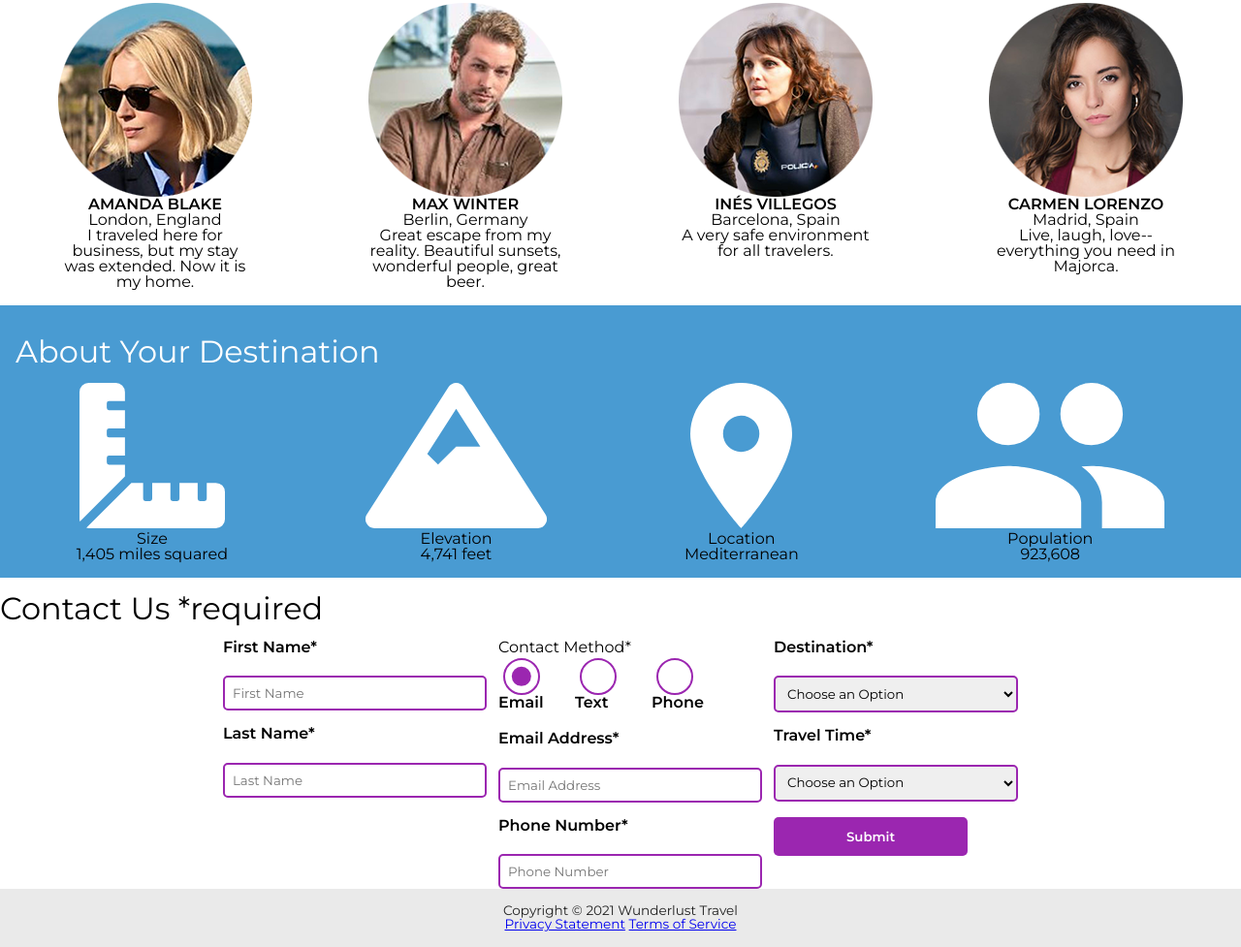
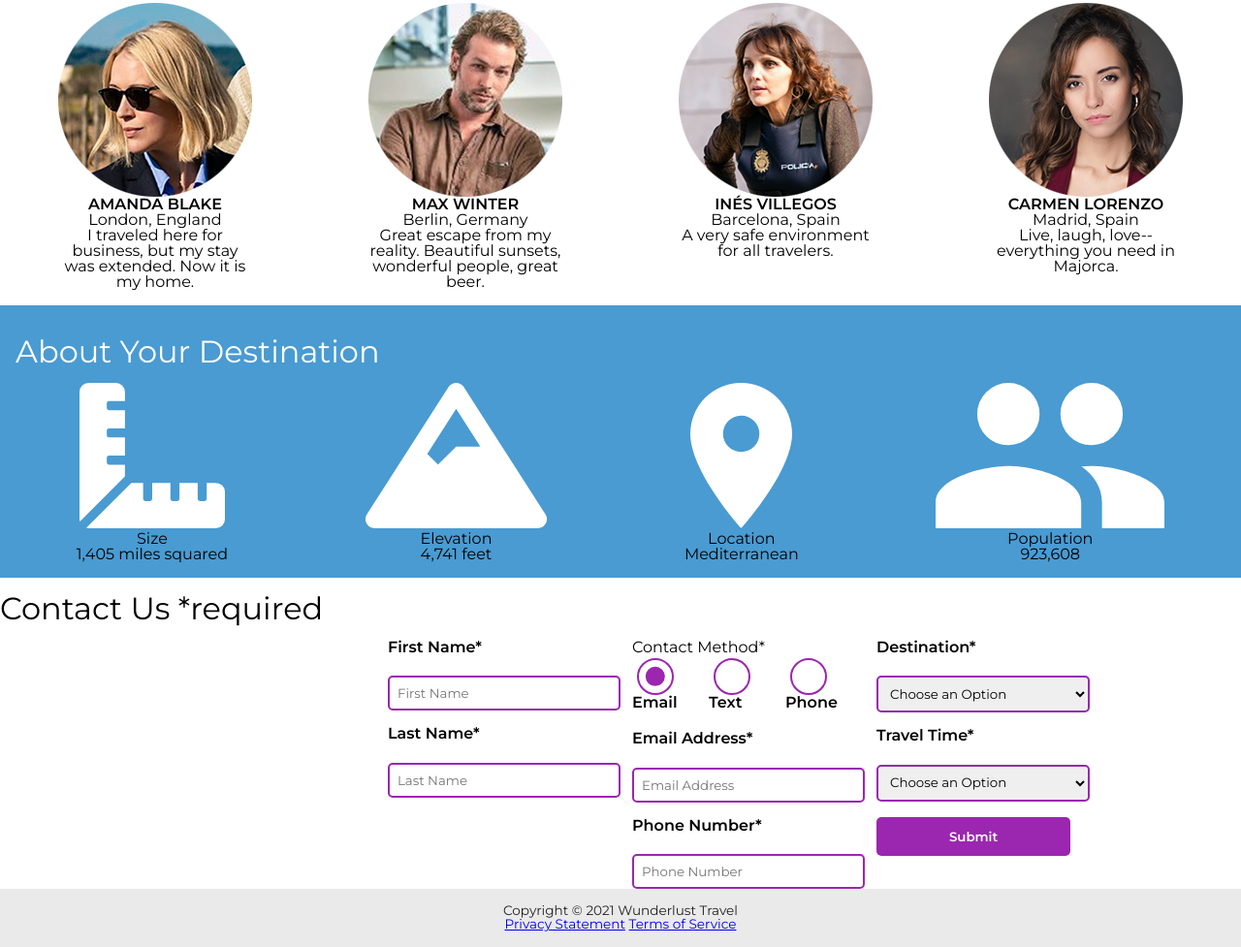
Before and after one commit to tbalzora-asu/wunderlust, a plain HTML site: page wunderlust-majorca.html in a window 1280 px wide. Shown: the part 1176-2153 px from the top of the page at 97% size. Drawn offline with Linux system fonts and the light colour scheme; a web font is replaced by a local one.

Commit message:
Update styles.css

```diff
--- a/styles.css
+++ b/styles.css
@@ -326,6 +326,12 @@ form {
   flex-direction: column;
   gap: 1rem;
 }
+
+#contact form {
+    max-width: 20rem;
+    gap: 1rem;
+}
+
 /* === RADIO STYLES === */
 .radio-input input[type="radio"] {
   appearance: none;
@@ -467,8 +473,14 @@ fieldset {
     align-items: flex-start;
     gap: 0.75rem;
   }
+
+  #contact form {
+    max-width: 30rem;
+    gap: 1rem;
+  }
+
+
 }
-
 /* ---------- LARGE SCREEN (Desktop) ---------- */
 @media screen and (min-width: 1024px) {
   header {
```
